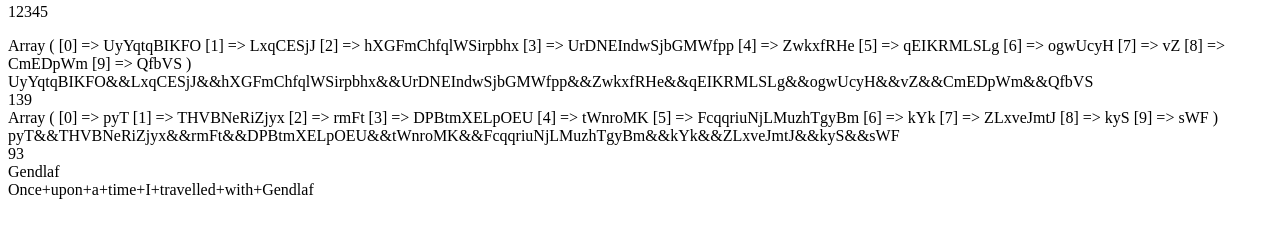
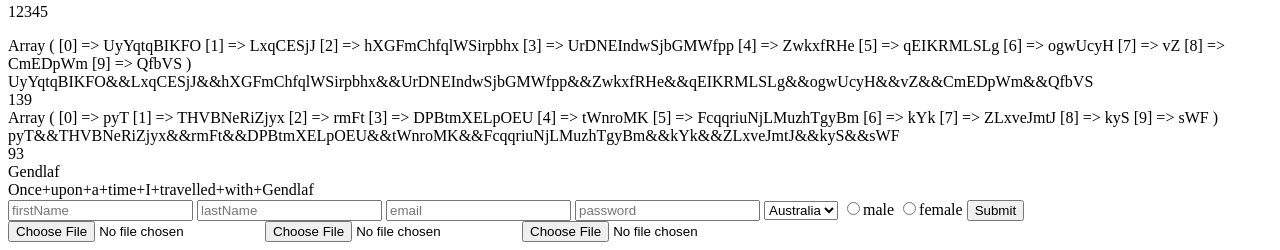
Before and after one commit to EvgeniyLugovoy/coworking.school, a PHP site: page / in a window 1280 px wide. Shown: the part 1323-1573 px from the top of the page. Before the commit the page ends 1522 px from the top, so only its background shows below. Run offline with PHP 8.4, Linux system fonts and the light colour scheme.

Commit message:
added hw

```diff
--- a/index.php
+++ b/index.php
@@ -375,5 +375,24 @@
     echo '<br>' . getArr('Once upon a time I travelled with Gendlaf');
 
 ?>
+
+<form action="register.php" method="post" enctype="multipart/form-data">
+    <input type="text" name="firstName" placeholder="firstName">
+    <input type="text" name="lastName" placeholder="lastName">
+    <input type="text" name="email" placeholder="email">
+    <input type="password" name="password" placeholder="password">
+    <select name="country" id="">
+        <option value="AU">Australia </option>
+        <option value="JP">Japan</option>
+        <option value="SP">Spain</option>
+        <option value="UA">Ukraine</option>
+    </select>
+    <input type="radio" name="gender" value="male">male
+    <input type="radio" name="gender" value="female">female
+    <input type="submit" value="Submit">
+    <input type="file" name="photo[]">
+    <input type="file" name="photo[]">
+    <input type="file" name="photo[]">
+</form>
 </body>
 </html>
```
Also changed, not shown: register.php (added, +49 -0 lines), success.php (added, +13 -0 lines).
